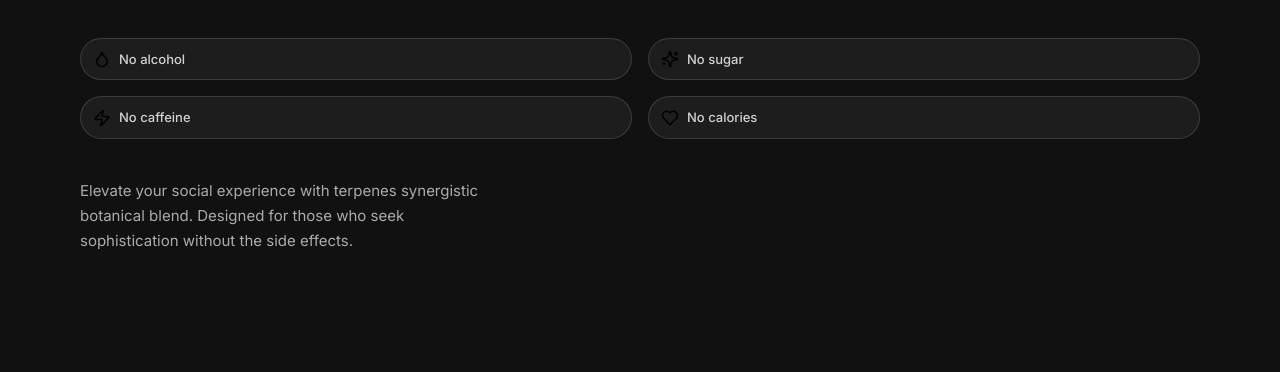
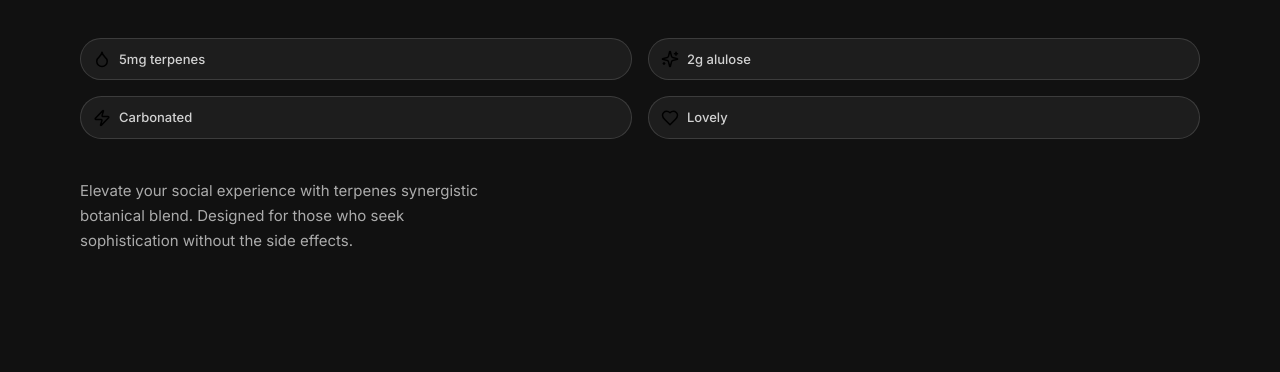
Before and after one commit to nadavrajuan/drinkbuuz-landing, a Flask app: page / in a window 1280 px wide. Shown: the part 1684-2056 px from the top of the page. Run offline with Flask 3, Linux system fonts and the light colour scheme.

Commit message:
Update attr chip labels to terpenes/alulose/carbonated/lovely
Co-Authored-By: Claude Sonnet 4.6 <noreply@anthropic.com>

```diff
--- a/templates/index.html
+++ b/templates/index.html
@@ -94,19 +94,19 @@
       <div class="attr-grid">
         <div class="attr-chip">
           <img src="/static/images/icon-no-alcohol.svg" alt="" width="18" height="18">
-          <span>No alcohol</span>
+          <span>5mg terpenes</span>
         </div>
         <div class="attr-chip">
           <img src="/static/images/icon-no-sugar.svg" alt="" width="18" height="18">
-          <span>No sugar</span>
+          <span>2g alulose</span>
         </div>
         <div class="attr-chip">
           <img src="/static/images/icon-no-caffeine.svg" alt="" width="18" height="18">
-          <span>No caffeine</span>
+          <span>Carbonated</span>
         </div>
         <div class="attr-chip">
           <img src="/static/images/icon-no-calories.svg" alt="" width="18" height="18">
-          <span>No calories</span>
+          <span>Lovely</span>
         </div>
       </div>
 
```
